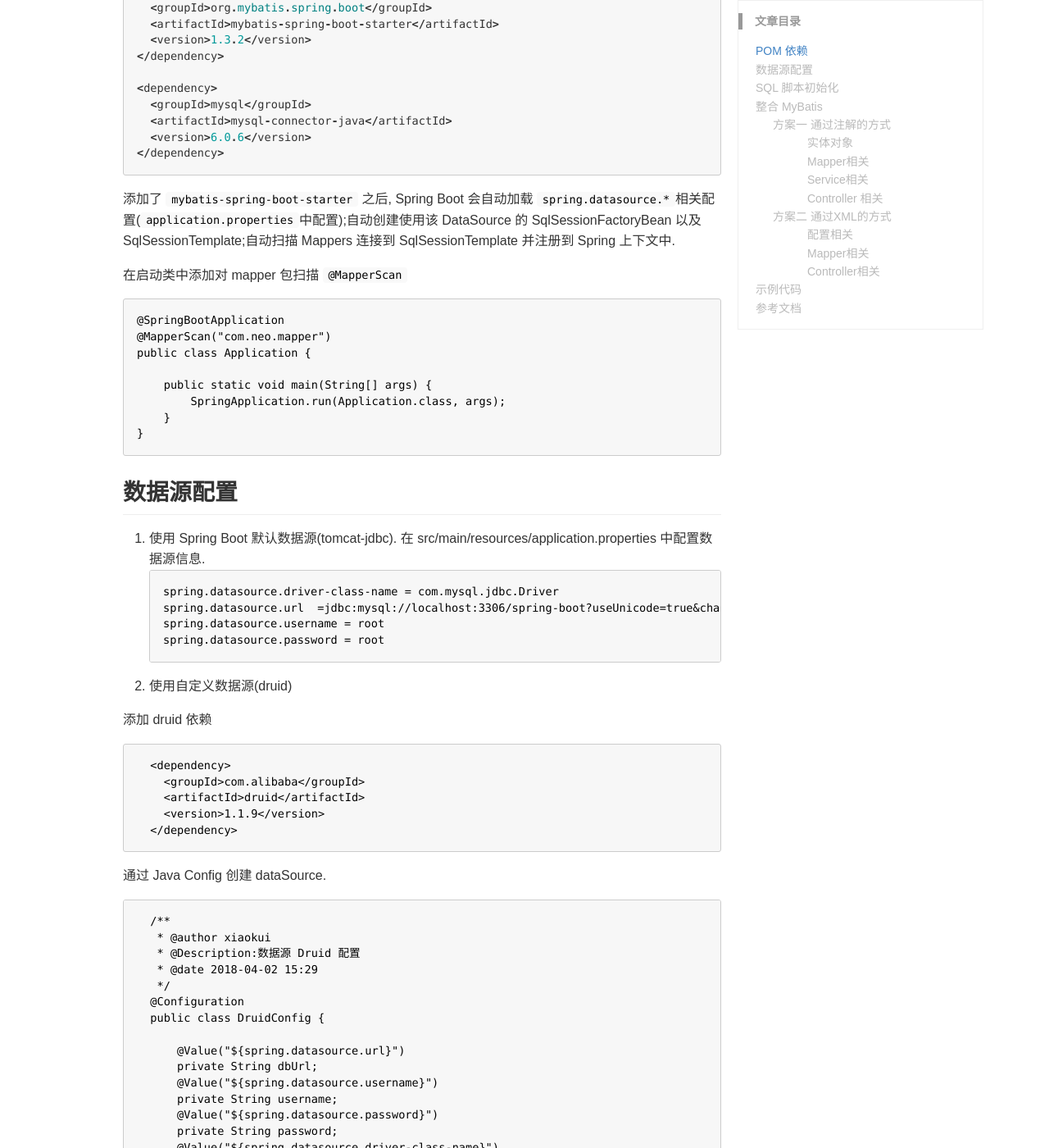
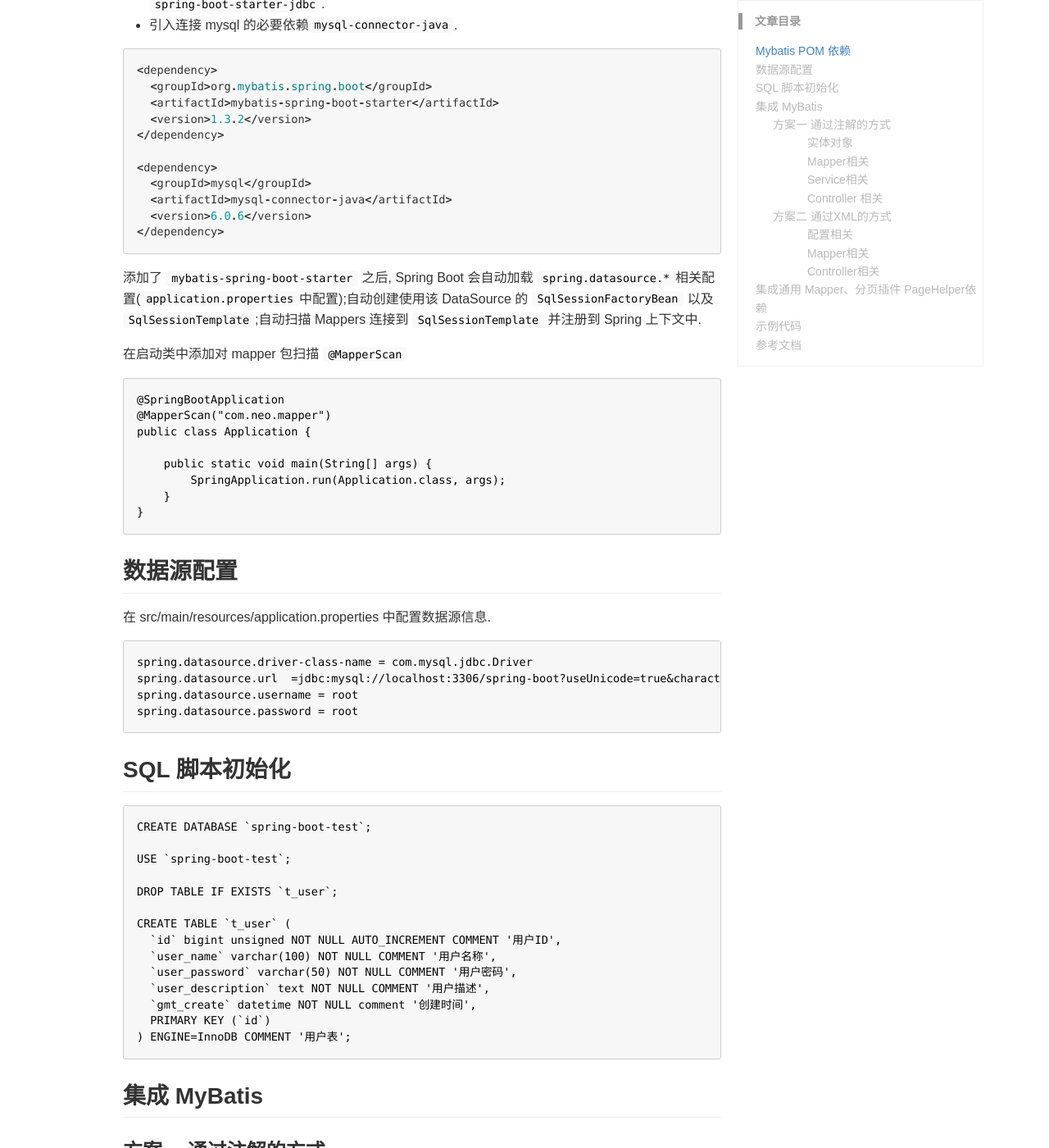
Before and after one commit to xiaokuicui/xiaokuicui.github.io, a Jekyll site: the page built from _posts/2018-01-05-springboot_05_mybatis.md, in a window 1280 px wide and 1400 px high, scrolled down 463 px. Shown: the whole window at 82% size. Built offline with Jekyll 4.4.1, drawn with Linux system fonts in a browser that asks for light colours; comment, search, counter and statistics services are not loaded; some of the changed text lies outside the part shown.

Commit message:
spring-boot-mybatis

````diff
--- a/_posts/2018-01-05-springboot_05_mybatis.md
+++ b/_posts/2018-01-05-springboot_05_mybatis.md
@@ -1,14 +1,14 @@
 ---
 layout: post
-title: Spring Boot学习笔记(5)|MyBatis的使用
+title: Spring Boot学习笔记(5)|集成MyBatis,分页插件PageHelper, 通用Mapper
 categories: SpringBoot
 ---
-Spring Boot 整合 MyBatis 实现数据存储.
+Spring Boot 整合 MyBatis 实现数据存储.并结合通用 Mapper、Mybatis Geneator 以及分页 PageHelper 来打造适合企业开发的模板框架.
 
-## POM 依赖
+## Mybatis POM 依赖
 
-- 引入整合 myBatis 的核心依赖 mybatis-spring-boot-starter,可以不添加 spring-boot-starter-jdbc.因为 mybatis-spring-boot-starter 依赖中存在 spring-boot-starter-jdbc.
-- 引入连接 mysql 的必要依赖mysql-connector-java.
+- 引入整合 myBatis 的核心依赖 ``mybatis-spring-boot-starter``,可以不添加 ``spring-boot-starter-jdbc``.因为 ``mybatis-spring-boot-starter`` 依赖中存在 ``spring-boot-starter-jdbc``.
+- 引入连接 mysql 的必要依赖``mysql-connector-java``.
 
 ```java
 <dependency>
@@ -24,7 +24,7 @@
 </dependency>
 ```
 
-添加了 ``mybatis-spring-boot-starter`` 之后, Spring Boot 会自动加载 ``spring.datasource.*``相关配置(``application.properties``中配置);自动创建使用该 DataSource 的 SqlSessionFactoryBean 以及 SqlSessionTemplate;自动扫描 Mappers 连接到 SqlSessionTemplate 并注册到 Spring 上下文中.
+添加了 ``mybatis-spring-boot-starter`` 之后, Spring Boot 会自动加载 ``spring.datasource.*``相关配置(``application.properties``中配置);自动创建使用该 DataSource 的 ``SqlSessionFactoryBean`` 以及 ``SqlSessionTemplate``;自动扫描 Mappers 连接到 ``SqlSessionTemplate`` 并注册到 Spring 上下文中.
 
 在启动类中添加对 mapper 包扫描 ``@MapperScan``
 ```Java
@@ -39,7 +39,7 @@
 ```
 
 ## 数据源配置
-1. 使用 Spring Boot 默认数据源(tomcat-jdbc).
+
 在 src/main/resources/application.properties 中配置数据源信息.
 ```Java
 spring.datasource.driver-class-name = com.mysql.jdbc.Driver
@@ -47,52 +47,6 @@
 spring.datasource.username = root
 spring.datasource.password = root
 ```
-2. 使用自定义数据源(druid)
-
-  添加 druid 依赖
-
-  ```Java
-  <dependency>
-    <groupId>com.alibaba</groupId>
-    <artifactId>druid</artifactId>
-    <version>1.1.9</version>
-  </dependency>
-  ```
-
-  通过 Java Config 创建 dataSource.
-
-  ```Java
-  /**
-   * @author xiaokui
-   * @Description:数据源 Druid 配置
-   * @date 2018-04-02 15:29
-   */
-  @Configuration
-  public class DruidConfig {
-
-      @Value("${spring.datasource.url}")
-      private String dbUrl;
-      @Value("${spring.datasource.username}")
-      private String username;
-      @Value("${spring.datasource.password}")
-      private String password;
-      @Value("${spring.datasource.driver-class-name}")
-      private String driverClassName;
-
-      //destroy-method="close"的作用是当数据库连接不使用的时候,就把该连接重新放到数据池中,方便下次使用调用.
-      @Bean(destroyMethod =  "close")
-      public DataSource dataSource(){
-          DruidDataSource datasource = new DruidDataSource();
-          datasource.setUrl(this.dbUrl);
-          datasource.setUsername(username);
-          datasource.setPassword(password);
-          datasource.setDriverClassName(driverClassName);
-          return datasource;
-      }
-  }
-  ```
-  durid 官方文档 : <https://github.com/alibaba/druid/wiki/常见问题>
-
 ## SQL 脚本初始化
 ``` mysql
 CREATE DATABASE `spring-boot-test`;
@@ -111,7 +65,7 @@
 ) ENGINE=InnoDB COMMENT '用户表';
 ```
 
-## 整合 MyBatis
+## 集成 MyBatis
 
 ### 方案一 通过注解的方式
 
@@ -215,14 +169,11 @@
 }
 
 ```
-
-运行``Application.java`` 打开浏览器在 http://localhost:8080/swagger-ui.html 页面进行测试.
-
 ### 方案二 通过XML的方式
 
 ##### 配置相关
 
-在 ``src/main/resources/mybatis/UserMapper.xml`` 中配置数据源信息。
+在 ``src/main/resources/mapper`` 路径下创建``UserMapper.xml``文件.标明映射的 Mapper 类、JavaBean 及 SQL.
 
 ``` xml
 <?xml version="1.0" encoding="UTF-8"?>
@@ -242,7 +193,7 @@
 </mapper>
 ```
 
-在``src/main/resources/application.properties`` 中配置数据源信息。
+在``src/main/resources/application.properties`` 中配置映射文件的路径.
 
 ```xml
 #指定映射文件
@@ -263,24 +214,46 @@
 ##### Controller相关
 ```java
 @RestController
-@RequestMapping(value = "/users")
-public class UserController2{
+@RequestMapping(value = "/users2")
+@Api(value = "/users2",description = "XML配置-用户管理2")
+public class UserController2 {
+    @Autowired
+    private UserService userService;
 
-  @ApiOperation(value = "查询用户",notes = "根据id查询用户")
-  @ApiImplicitParam(name = "id",value = "用户id",required = true)
-  @RequestMapping(value = "/show/{id}",method = RequestMethod.GET,produces = "application/json")
-  public Map<String,Object> findByUserId(@PathVariable("id") Long id){
-      Map<String,Object> map = new HashMap<>();
-      User user = userService.findUserById(id);
-      map.put("code","0");
-      map.put("result",user);
-      map.put("message","成功");
-      return map;
-  }
+    @ApiOperation(value = "查询用户",notes = "根据id查询用户")
+    @ApiImplicitParam(name = "id",value = "用户id",required = true)
+    @RequestMapping(value = "/show/{id}",method = RequestMethod.GET,produces = "application/json")
+    public Map<String,Object> findByUserId(@PathVariable("id") Long id){
+        Map<String,Object> map = new HashMap<>();
+        User user = userService.findUserById(id);
+        map.put("code","0");
+        map.put("result",user);
+        map.put("message","成功");
+        return map;
+    }
 }
+```
+运行``Application.java`` 打开浏览器在 http://localhost:8080/swagger-ui.html 页面进行测试.
+
+
+## 集成通用 Mapper、分页插件 PageHelper依赖
+```xml
+<!--mapper-->
+<dependency>
+    <groupId>tk.mybatis</groupId>
+    <artifactId>mapper-spring-boot-starter</artifactId>
+    <version>1.2.4</version>
+</dependency>
+<!--pagehelper-->
+<dependency>
+    <groupId>com.github.pagehelper</groupId>
+    <artifactId>pagehelper-spring-boot-starter</artifactId>
+    <version>1.2.3</version>
+</dependency>
 ```
 -----
 ## [示例代码](https://github.com/xiaokuicui/spring-boot-cloud-learning-examples/tree/master/spring-boot-mybatis)
 
 ## 参考文档
   - [MyBatis官方中文参考文档](http://www.mybatis.org/mybatis-3/zh/index.html)
+  - [Durid官方文档](https://github.com/alibaba/druid/wiki/常见问题)
````
